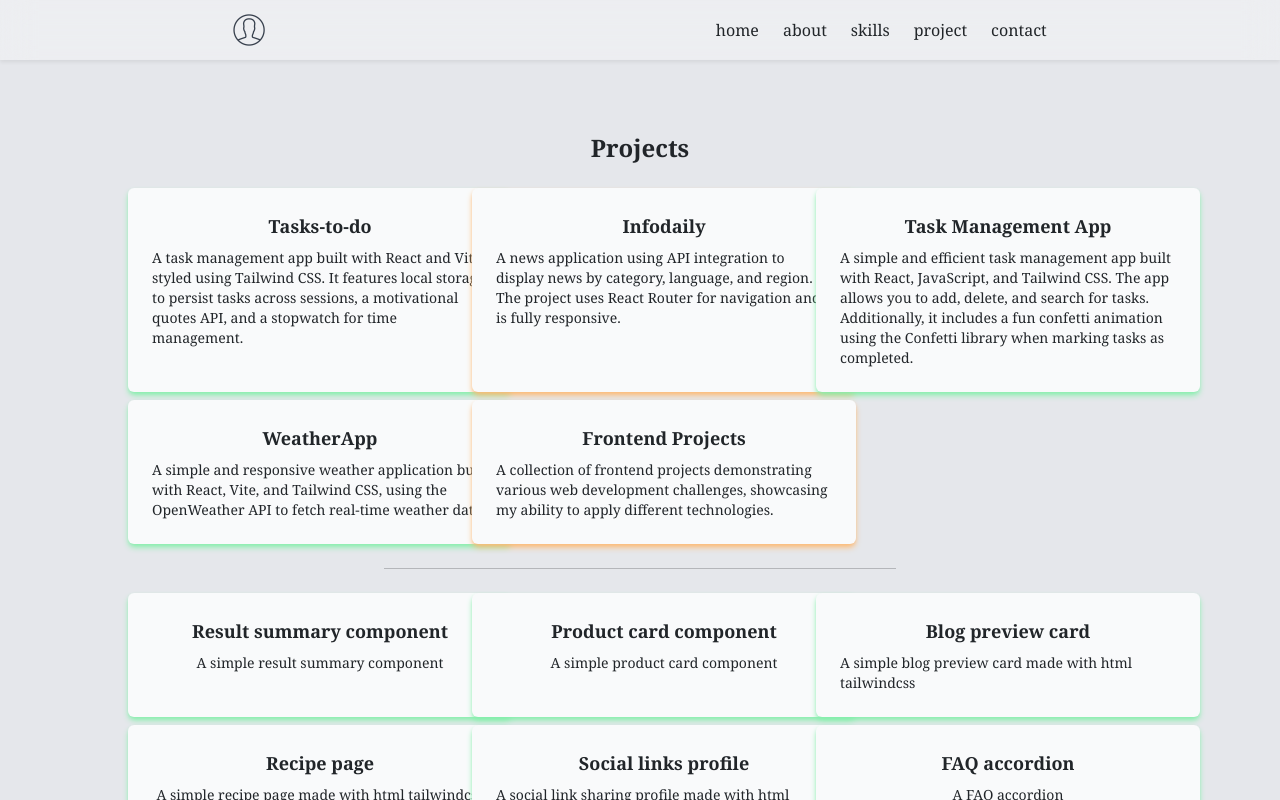
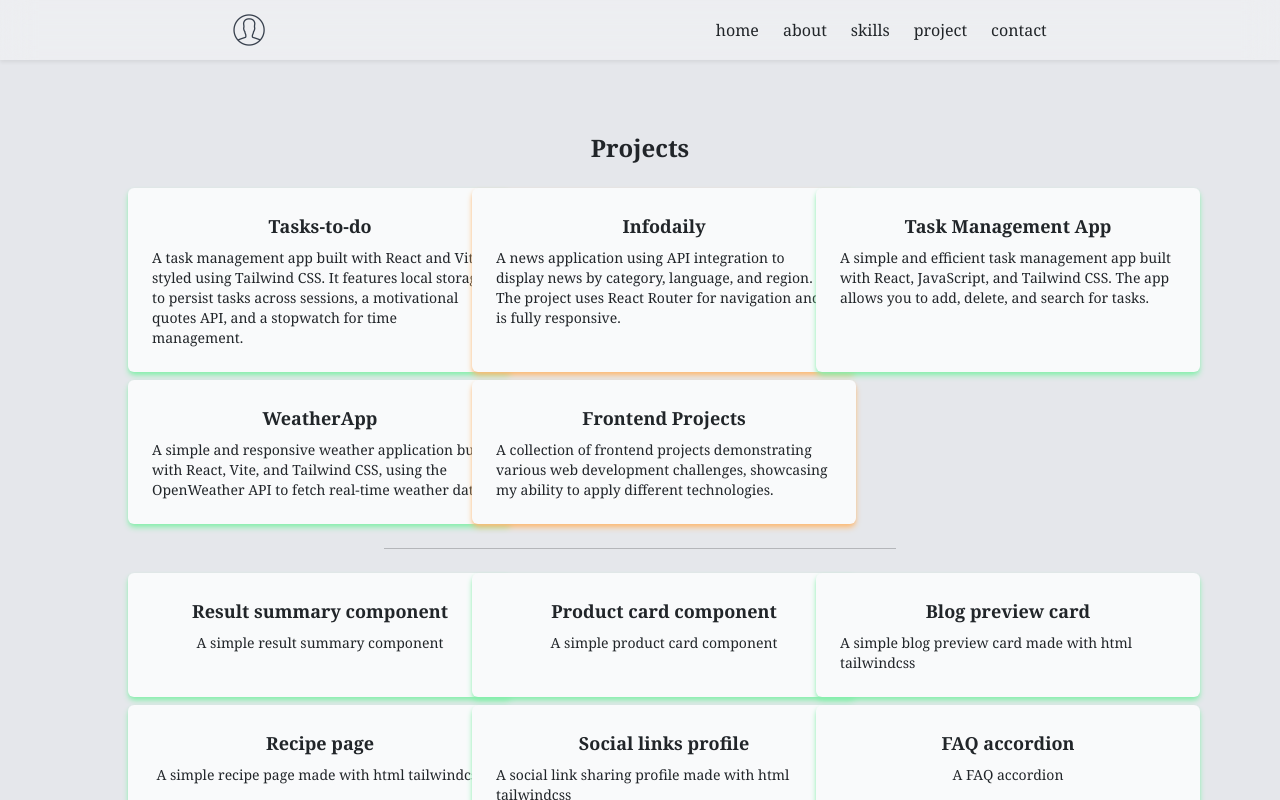
Before and after one commit to Victorblade38/pratham-portfolio, a React (Vite) app in the folder frontend/: page /projects in a window 1280 px wide. Shown: the top 800 px of the page. Built offline with nearby package versions, Linux system fonts and the light colour scheme; a web font is replaced by a local one.

Commit message:
Update projects.js

```diff
--- a/frontend/src/components/projects.js
+++ b/frontend/src/components/projects.js
@@ -17,7 +17,7 @@ const projects = [
     name: "Task Management App",
     githubLink: "https://github.com/Victorblade38/Task-Manager_assignment",
     about:
-      "A simple and efficient task management app built with React, JavaScript, and Tailwind CSS. The app allows you to add, delete, and search for tasks. Additionally, it includes a fun confetti animation using the Confetti library when marking tasks as completed.",
+      "A simple and efficient task management app built with React, JavaScript, and Tailwind CSS. The app allows you to add, delete, and search for tasks.",
     completed: true,
   },
   {
```
